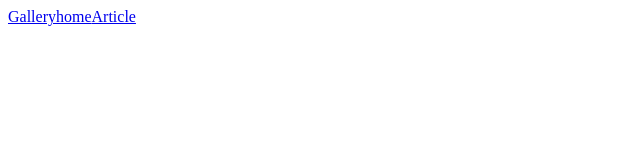
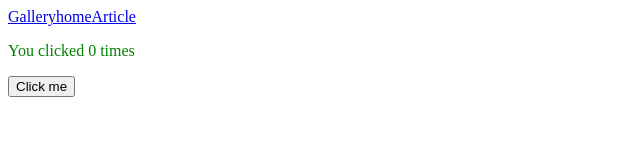
Before and after one commit to ravindermahajan890/webpack4_react_boilerplate, a React app: page /example in a window 1280 px wide. Shown: the whole page, without its empty margins (0-640 px from the left). Built offline with nearby package versions, Linux system fonts and the light colour scheme.

Commit message:
updating test cases for react effects

```diff
--- a/package.json
+++ b/package.json
@@ -57,6 +57,7 @@
     "prop-types": "^15.7.2",
     "react-router-dom": "^5.0.0",
     "react-test-renderer": "^16.8.6",
+    "react-testing-library": "^7.0.0",
     "redux": "^4.0.1"
   }
 }
--- /dev/null
+++ b/src/components/Example/Example.js
@@ -0,0 +1,20 @@
+import React, { useState, useEffect } from "react";
+const Example = () => {
+  const [count, setCount] = useState(0);
+
+  // Similar to componentDidMount and componentDidUpdate:
+  useEffect(() => {
+    // Update the document title using the browser API
+    document.title = `You clicked ${count} times`;
+  });
+
+  return (
+    <div>
+      <p>You clicked {count} times</p>
+      <button id="btnTemp" onClick={() => setCount(count + 1)}>
+        Click me
+      </button>
+    </div>
+  );
+};
+export default Example;
--- a/src/index.js
+++ b/src/index.js
@@ -1,6 +1,7 @@
-import React, { lazy, Suspense } from "react";
+import React, { lazy, Suspense, useState, useEffect } from "react";
 import ReactDOM from "react-dom";
 import { Route, BrowserRouter, Link, Switch } from "react-router-dom";
+import Example from "./components/Example/Example";
 // import Gallery from "./test";
 import "./styles/index.scss";
 const App = () => {
@@ -16,6 +17,7 @@ const App = () => {
           <Suspense fallback={<div>Loading...</div>}>
             <Switch>
               <Route path="/home" component={Demo} />
+              <Route path="/example" component={Example} />
             </Switch>
           </Suspense>
         </div>
--- a/src/styles/index.scss
+++ b/src/styles/index.scss
@@ -1,3 +1,3 @@
 body {
-  color: yellow;
+  color: green;
 }
```
Also changed, not shown: src/components/Example/Example.test.js (added, +14 -0 lines), 2 other files.
